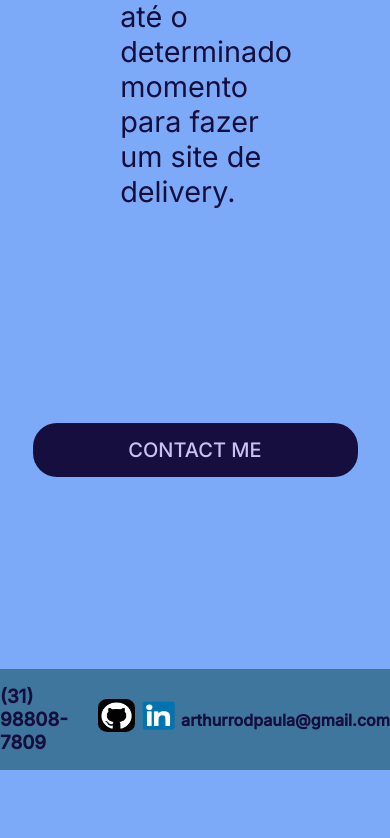
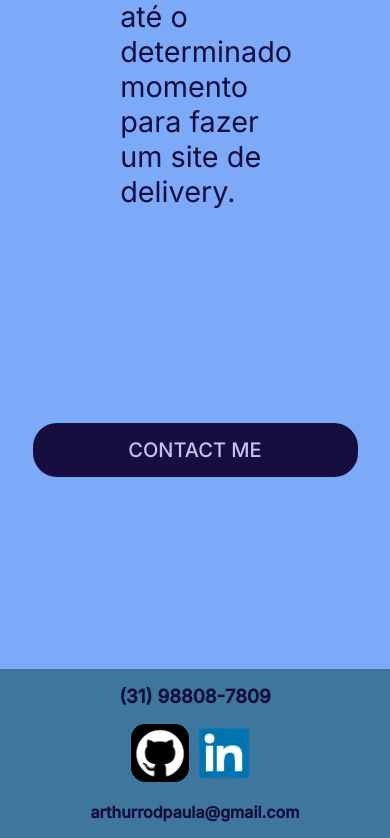
Before and after one commit to ArthurRodPaula/Portifolio, a plain HTML site: page index.html in a window 390 px wide. Shown: the part 4420-5258 px from the top of the page. Before the commit the page ends 5190 px from the top, so only its background shows below. Drawn offline with Linux system fonts and the light colour scheme; a web font is replaced by a local one.

Commit message:
Update respons.css

```diff
--- a/respons.css
+++ b/respons.css
@@ -164,3 +164,31 @@
     font-size: 1.8em;
   }
 }
+
+@media (max-width: 768px) {
+  #footer {
+    display: flex;
+    background-color: #3e769e;
+    margin-top: 12rem;
+    justify-content: space-evenly;
+    align-items: center;
+    height: 20vh;
+    flex-direction: column;
+  }
+  #items {
+    display: flex;
+    align-items: center;
+  }
+  .img-container2 img {
+    width: 90%;
+    height: 80%;
+    border-radius: 25%;
+    -webkit-transition: -webkit-transform 0.5s ease;
+    transition: transform 0.5s ease;
+  }
+
+  .img-container2:hover img {
+    -webkit-transform: scale(1.3);
+    transform: scale(1.3);
+  }
+}
```
